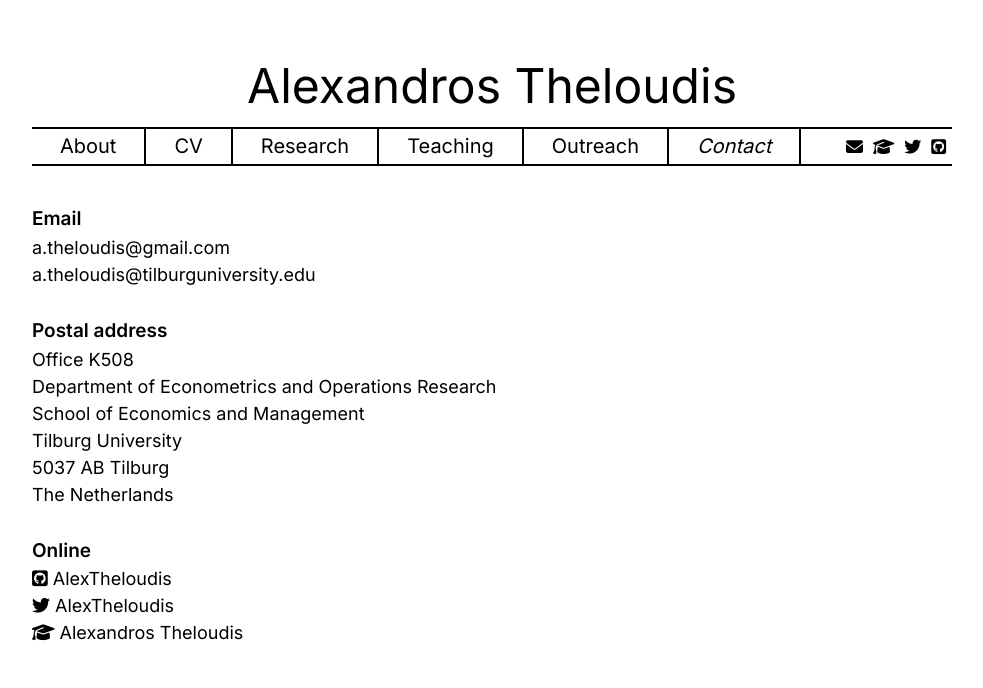
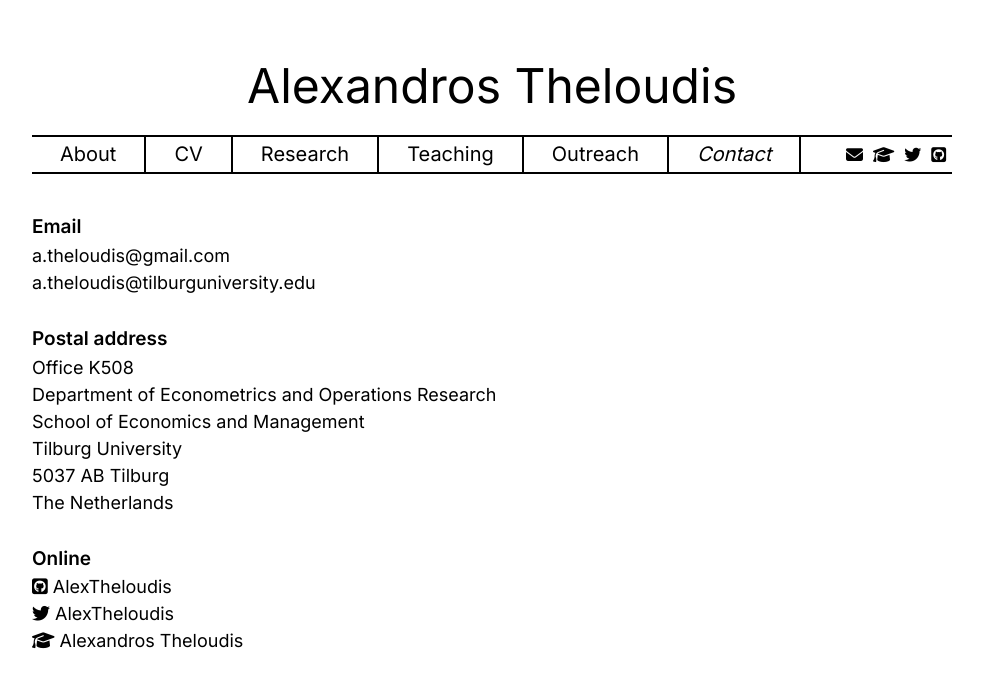
Before and after one commit to theloudis/theloudis.github.io, a Jekyll site: the page built from contact.md, in a window 1280 px wide. Shown: the top 688 px of the page, without its empty margins (148-1131 px from the left). Built offline with Jekyll 4.4.1, drawn with Linux system fonts in a browser that asks for light colours.

Commit message:
Update style.css

```diff
--- a/css/style.css
+++ b/css/style.css
@@ -50,7 +50,7 @@ body {
   font-weight: 400;
   line-height: 1.3;
   text-align: center;
-  margin-bottom: 10px;
+  margin-bottom: 18px;
   color: #000000;
 }
 
```
